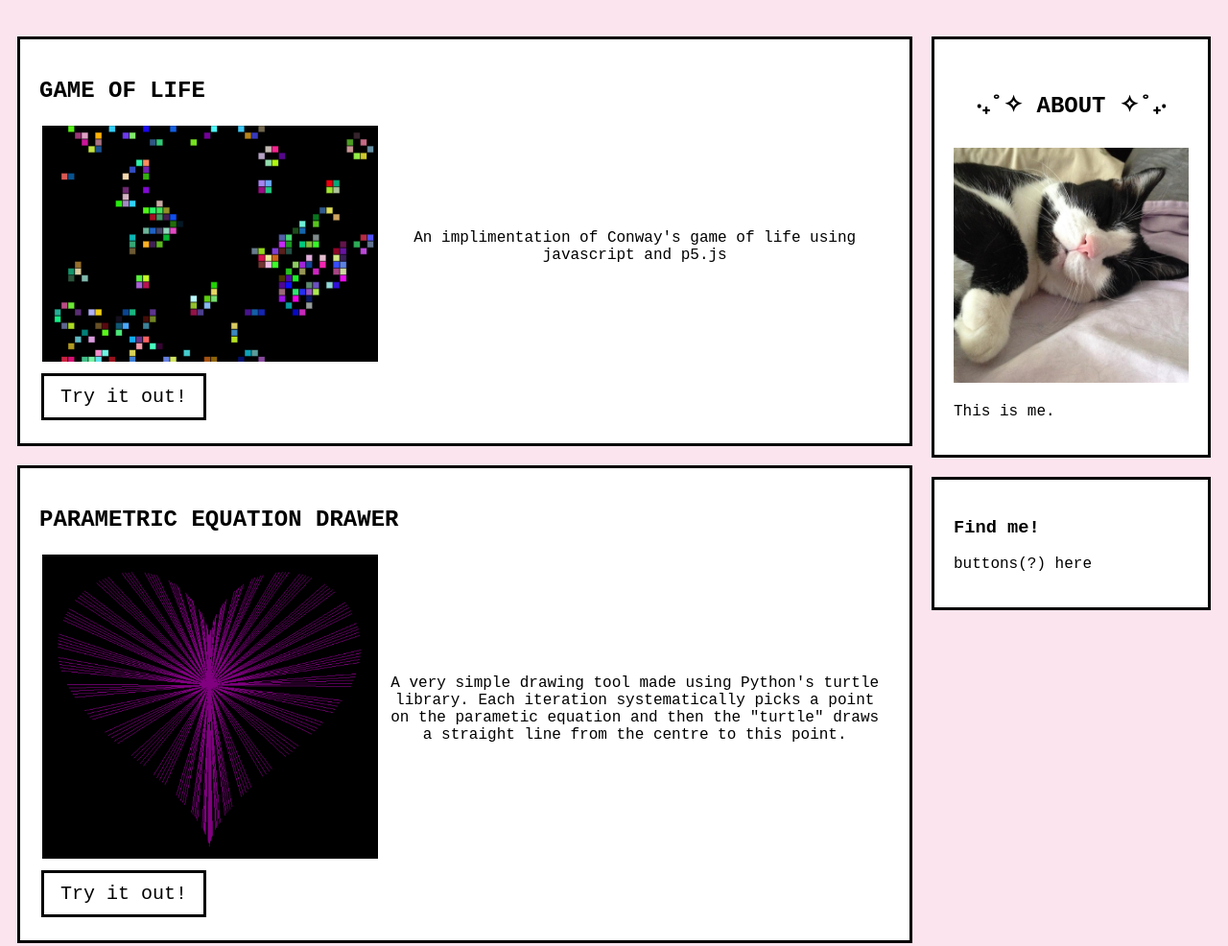
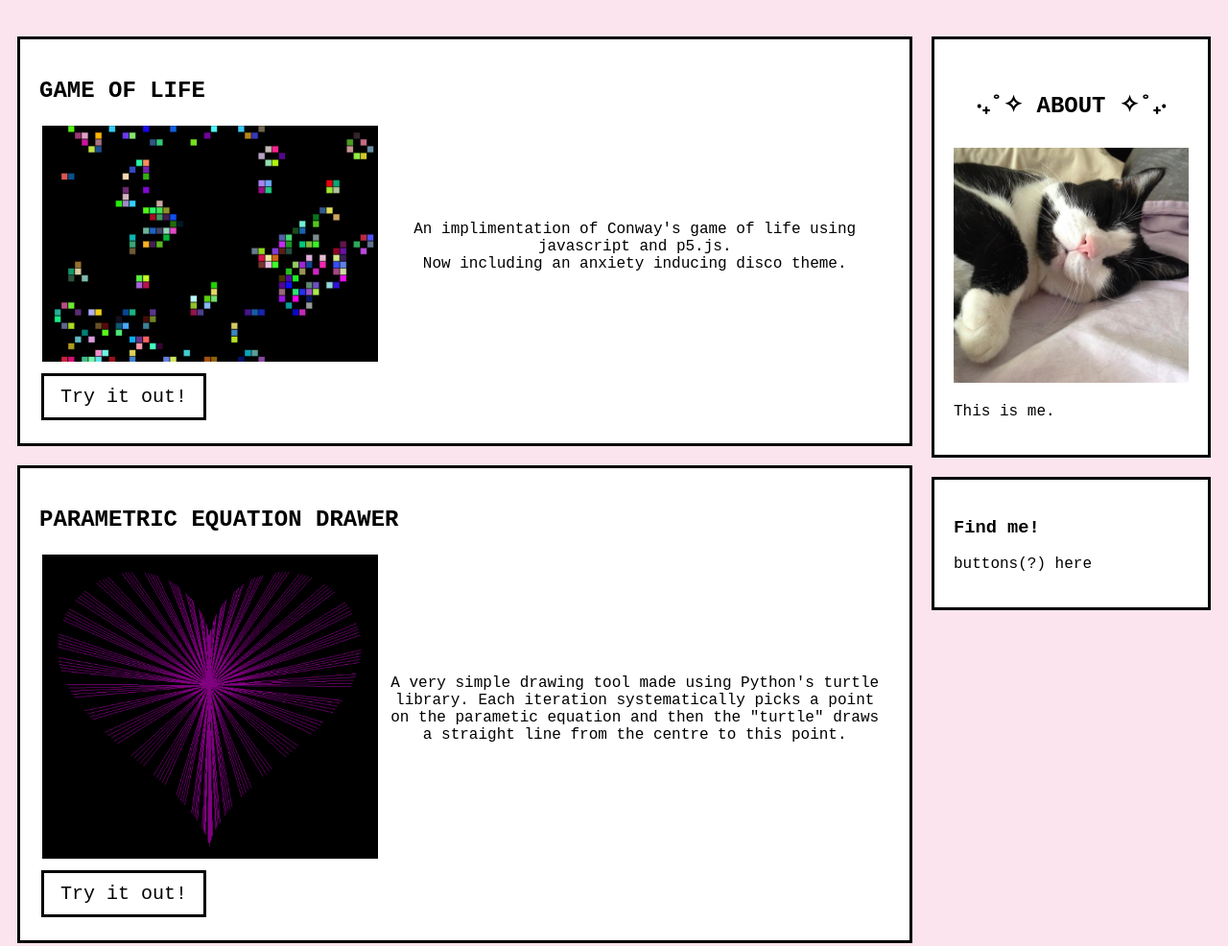
Before and after one commit to larleevee/larleevee.github.io, a plain HTML site: page index.html in a window 1280 px wide. Shown: the top 986 px of the page at 96% size. Drawn offline with nearby package versions, Linux system fonts and the light colour scheme.

Commit message:
tidied up

```diff
--- a/index.html
+++ b/index.html
@@ -20,7 +20,7 @@
             <table style width="100%">
               <tr>
                 <th style width = "40%"><img src="got.png" alt="meow" style="width: 100%;"></th>
-                <th>An implimentation of Conway's game of life using javascript and p5.js</th>
+                <th>An implimentation of Conway's game of life using javascript and p5.js. <br> Now including an anxiety inducing disco theme.</th>
               </tr>
             </table>
             <a href="gol.html" class="button">Try it out!</a>
```
Also changed, not shown: gol.html (+1 -0 lines), gol.js (+7 -1 lines).
